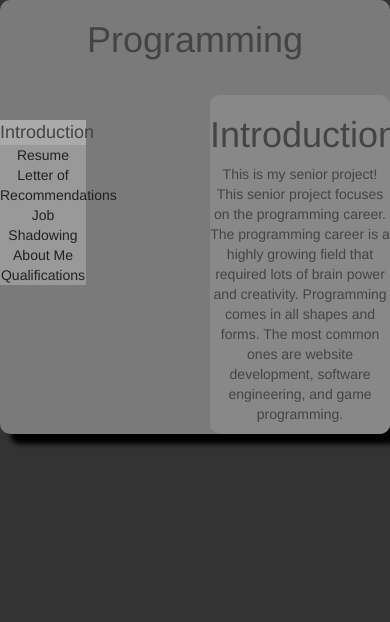
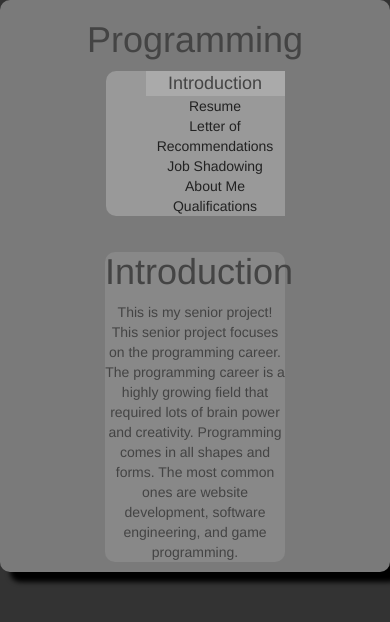
Before and after one commit to alex-couch/Senior-Project, a plain HTML site: page index.html in a window 390 px wide. Drawn offline with Linux system fonts and the light colour scheme.

Commit message:
Added files via upload

```diff
--- a/index.css
+++ b/index.css
@@ -1,5 +1,6 @@
 body{
 	background-color: #999999;
+	margin-top: 10px;
 }
 
 .main{
@@ -10,20 +11,16 @@ body{
 	box-shadow: 10px 10px 5px black;
 }
 
-.sidebar{
-	float: left;
-	clear: right;
-	width: 35%;
-	margin-left: -55px;
-	margin-top: 50px;
-}
-
-.sidebar-list{
+.navbar-content{
+	background-color: #999999;
 	border-radius: 10px;
+	margin-left: auto;
+	margin-right: auto;
 }
 
 li{
 	list-style: none;
+	display: inline;
 }
 
 li>a{
@@ -39,13 +36,12 @@ li>a{
 	background-color: #999999;
 }
 
-.hover:hover{
+li:hover{
 	background-color: #666666;
 }
 
 li>a:hover{
 	color: #dddddd;
-	font-weight: bold;
 	text-decoration: none;
 	text-align: left;
 }
@@ -54,8 +50,70 @@ li>a:hover{
 	display: block;
 	background-color: #888888;
 	width: 50%;
-	float: right;
 	border-radius: 10px;
-	margin-right: -15px;
+	margin-right: auto;
+	margin-left: auto;
 	margin-top: 25px;
 }
+
+@media screen and (min-width: 175px) and (max-width: 780px){
+	body{
+		background-color: #999999;
+		margin-left: 10px;
+		margin-right: 10px;
+	}
+
+	.main{
+		background-color: #7A7A7A;
+		color: #444444;
+		text-align: center;
+		border-radius: 10px;
+		box-shadow: 10px 10px 5px black;
+	}
+
+	.navbar-content{
+		background-color: #999999;
+		border-radius: 10px;
+		margin-left: auto;
+		margin-right: auto;
+		width: 50%;
+	}
+
+	li{
+		list-style: none;
+		display: block;
+	}
+
+	li>a{
+		color: #222222;
+	}
+
+	.active{
+		font-size: 18px;
+		background-color: #aaaaaa;
+	}
+
+	.hover{
+		background-color: #999999;
+	}
+
+	.hover:hover{
+		background-color: #666666;
+	}
+
+	li>a:hover{
+		color: #dddddd;
+		text-decoration: none;
+		text-align: left;
+	}
+
+	.content-main{
+		display: block;
+		background-color: #888888;
+		width: 50%;
+		border-radius: 10px;
+		margin-right: auto;
+		margin-left: auto;
+		margin-top: 25px;
+	}
+}
--- a/index.html
+++ b/index.html
@@ -10,9 +10,9 @@
 	<body style="background-color: #333333;">
 		<div class="container main">
 			<h1 class="header">Programming</h1>
-			<div class="sidebar">
-				<div class="sidebar-content">
-					<ul class="sidebar-list">
+			<div class="navbar">
+				<nav class="navbar-content">
+					<ul class="navbar-list">
 						<li class="active">Introduction</li>
 						<li class="hover"><a href="#">Resume</a></li>
 						<li class="hover"><a href="#">Letter of Recommendations</a></li>
@@ -20,7 +20,7 @@
 						<li class="hover"><a href="#">About Me</a></li>
 						<li class="hover"><a href="#">Qualifications</a></li>
 					</ul>
-				</div>
+				</nav>
 			</div>
 			<div class="content-main">
 				<h1 class="header">Introduction</h1>
```
